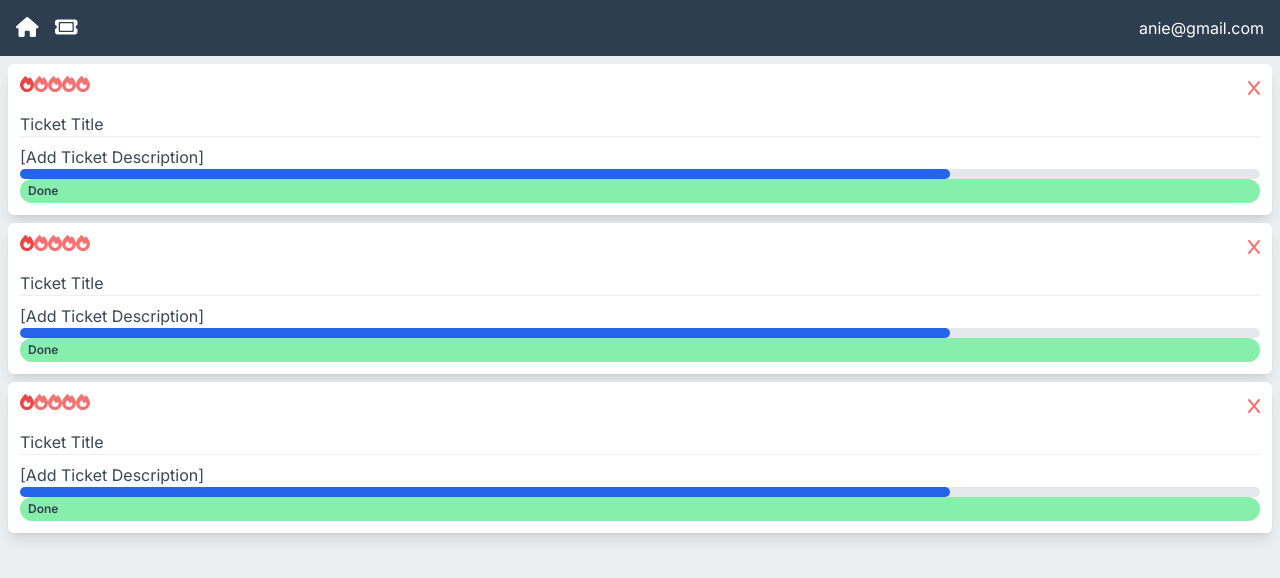
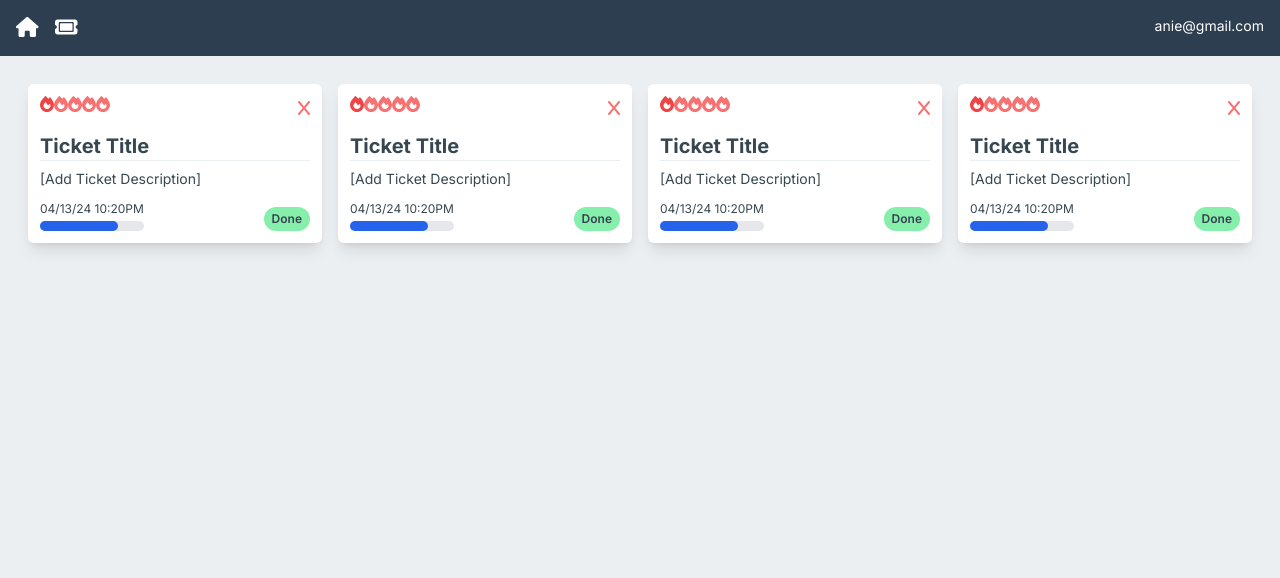
Before and after one commit to rdayupay/next-task-vault, a Next.js app: page / in a window 1280 px wide. Shown: the top 578 px of the page. Built offline with nearby package versions, Linux system fonts and the light colour scheme.

Commit message:
Style ticket cards

```diff
--- a/src/app/(components)/TicketCard.jsx
+++ b/src/app/(components)/TicketCard.jsx
@@ -16,8 +16,18 @@
       <h4>Ticket Title</h4>
       <hr className="h-px border-0 bg-page mb-2" />
       <p className="whitespace-pre-wrap">[Add Ticket Description]</p>
-      <ProgressDisplay />
-      <StatusDisplay />
+
+      <div className="flex-grow"></div>
+
+      <div className="flex mt-2">
+        <div className="flex flex-col">
+          <p className="text-xs my-1">04/13/24 10:20PM</p>
+          <ProgressDisplay />
+        </div>
+        <div className="ml-auto flex items-end">
+          <StatusDisplay />
+        </div>
+      </div>
     </div>
   );
 };
--- a/src/app/globals.css
+++ b/src/app/globals.css
@@ -1,6 +1,32 @@
 @tailwind base;
 @tailwind components;
 @tailwind utilities;
+
+@layer base {
+  h1,
+  h2,
+  h3,
+  h4 {
+    @apply font-bold;
+  }
+
+  h1 {
+    @apply text-4xl;
+  }
+  h2 {
+    @apply text-3xl;
+  }
+  h3 {
+    @apply text-2xl;
+  }
+  h4 {
+    @apply text-xl;
+  }
+
+  p {
+    @apply text-sm text-default-text;
+  }
+}
 
 @layer components {
   .icon {
--- a/src/app/page.jsx
+++ b/src/app/page.jsx
@@ -2,10 +2,13 @@
 
 const Dashboard = () => {
   return (
-    <div>
-      <TicketCard />
-      <TicketCard />
-      <TicketCard />
+    <div className="p-5 ">
+      <div className="lg:grid grid-cols-2 xl:grid-cols-4">
+        <TicketCard />
+        <TicketCard />
+        <TicketCard />
+        <TicketCard />
+      </div>
     </div>
   );
 };
--- a/tailwind.config.js
+++ b/tailwind.config.js
@@ -16,7 +16,7 @@
         nav: '#2C3E50',
         page: '#ECEFF1',
         card: '#FFFFFF',
-        'card-hover': '#E3F2FD',
+        'card-hover': '#FFF9C4',
         'default-text': '#37474f',
         'nav-text': '#FFFFFF',
         'blue-accent': '#55ACEE',
```
